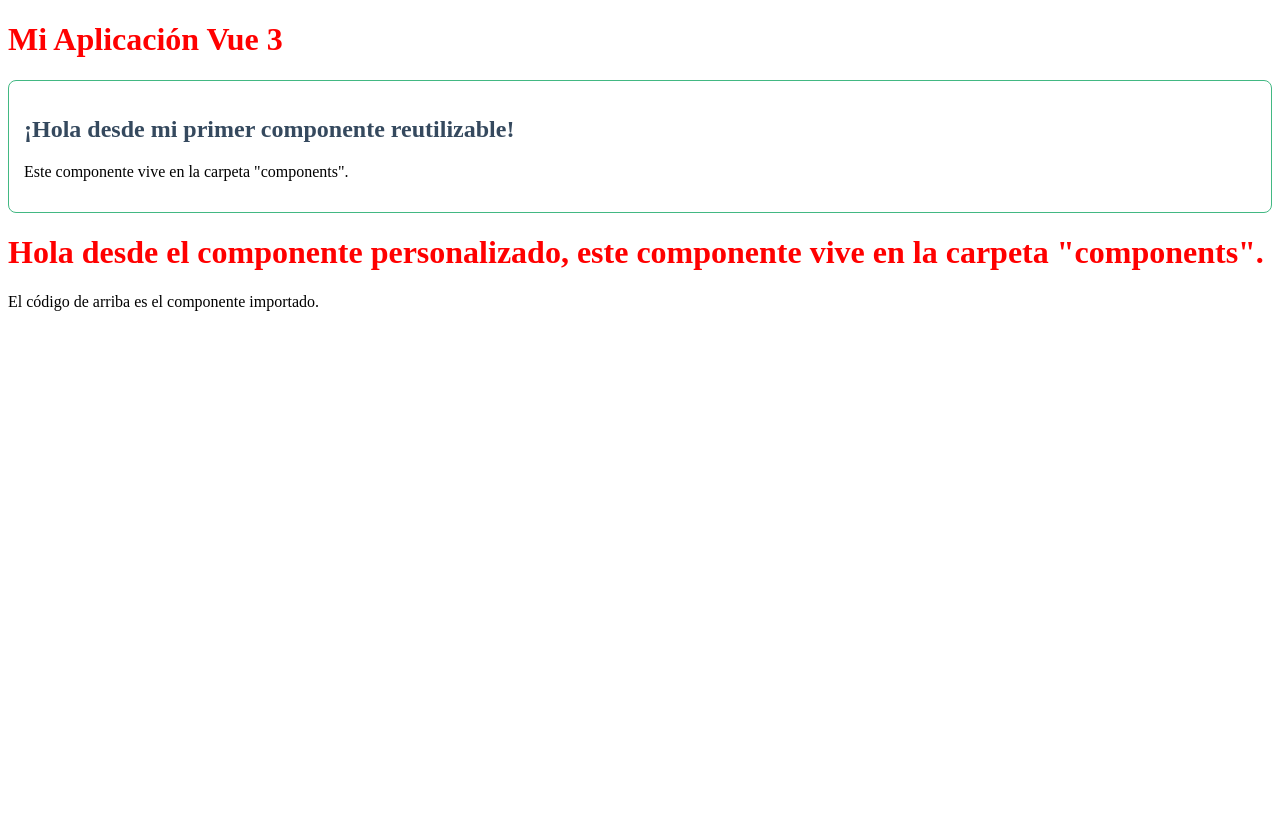
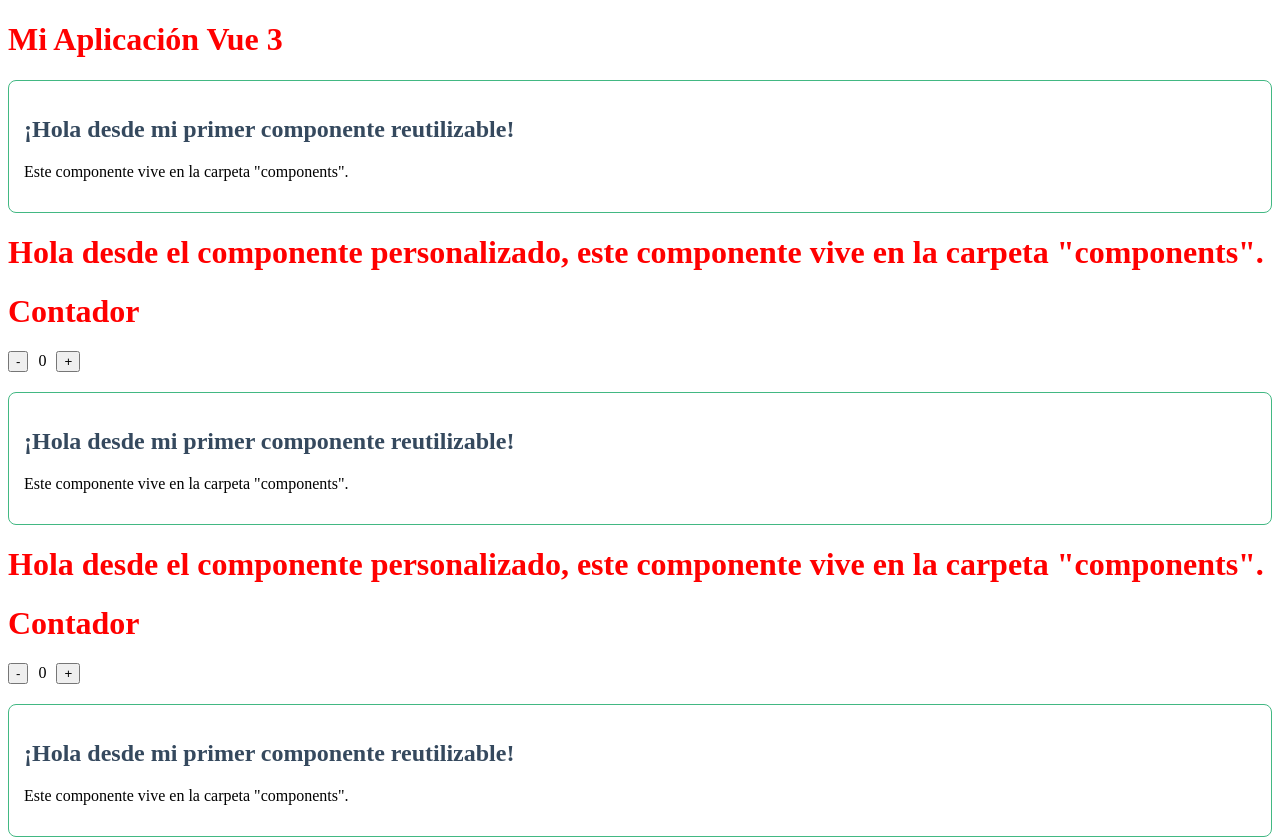
Before and after one commit to Klvst3r/vue3, a Vue app: page / in a window 1280 px wide. Shown: the top 839 px of the page. Before the commit the page ends 800 px from the top, so only its background shows below. Built offline with nearby package versions, Linux system fonts and the light colour scheme.

Commit message:
10. Llamando a vaias instanacias del componente

```diff
--- a/src/App.vue
+++ b/src/App.vue
@@ -7,6 +7,12 @@
   <h1>Mi Aplicación Vue 3</h1>
 
   <MyComponent />
+  <br />
+  <MyComponent />
+  <br />
+  <MyComponent />
+  <br />
+  <MyComponent />
 
   <p>El código de arriba es el componente importado.</p>
 </template>
--- a/src/components/MyComponent.vue
+++ b/src/components/MyComponent.vue
@@ -2,6 +2,8 @@
 import { ref } from 'vue'
 
 const mensaje = ref('¡Hola desde mi primer componente reutilizable!')
+
+const count = ref(0)
 </script>
 
 <template>
@@ -14,6 +16,11 @@
     Hola desde el componente personalizado, este componente vive en la carpeta
     "components".
   </h1>
+
+  <h1>Contador</h1>
+  <button @click="count--">-</button>
+  <span class="count">{{ count }}</span>
+  <button @click="count++">+</button>
 </template>
 
 <style scoped>
@@ -26,4 +33,7 @@
 h2 {
   color: #35495e;
 }
+.count {
+  margin: 0 10px;
+}
 </style>
```
Also changed, not shown: 1 other file (tests, documents, lock files or other folders).
